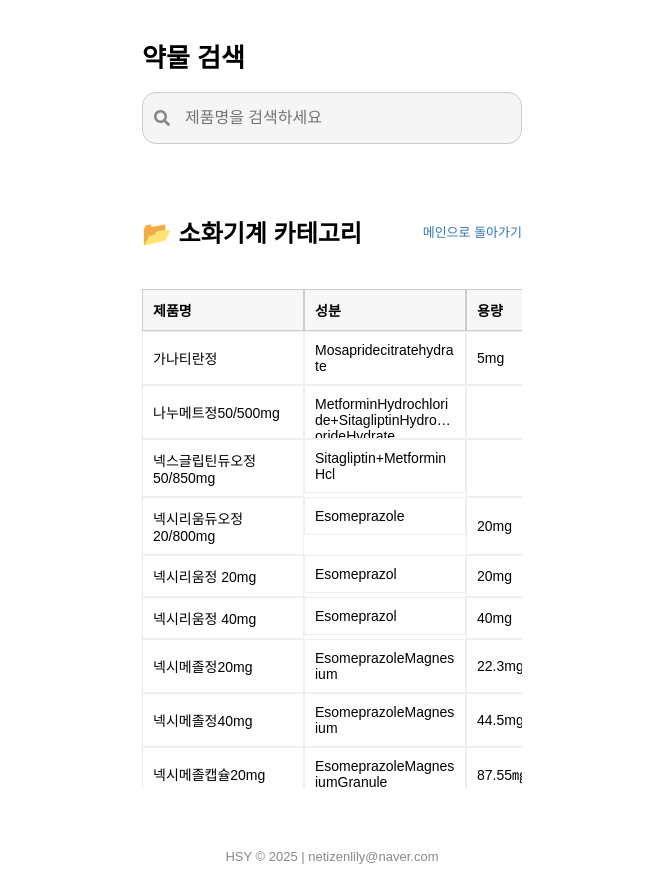
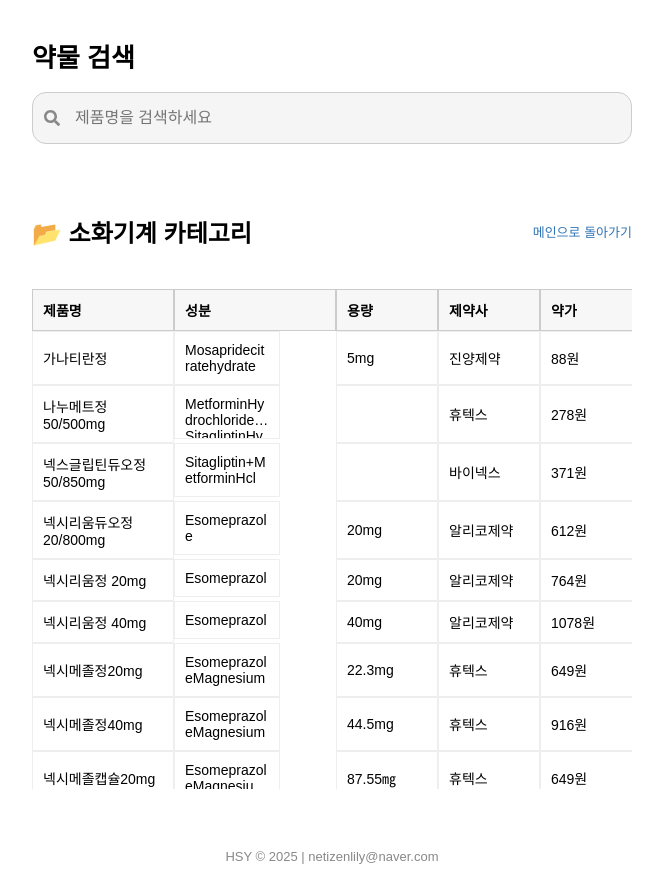
Before and after one commit to dasampharm/dasanpharm, a React (Create React App) app: page / in a window 1280 px wide. Both pictures are taken after a click on the button "소화기계". Shown: the whole page, without its empty margins (308-971 px from the left). Built offline with nearby package versions, Linux system fonts and the light colour scheme.

Commit message:
Update_933

```diff
--- a/src/App.js
+++ b/src/App.js
@@ -65,7 +65,7 @@ function App() {
   };
 
   return (
-    <div style={{ padding: "20px", fontFamily: "sans-serif", maxWidth: "380px", margin: "0 auto" }}>
+    <div style={{ padding: "20px", fontFamily: "sans-serif", maxWidth: "600px", margin: "0 auto" }}>
       <div style={{ position: "sticky", top: 0, zIndex: 10, backgroundColor: "#fff", paddingBottom: "10px" }}>
         <h1 style={{ fontSize: "26px" }}>약물 검색</h1>
         <div style={{ display: "flex", gap: "8px" }}>
@@ -133,33 +133,27 @@ function App() {
             <table style={{ minWidth: "900px", borderCollapse: "separate", borderSpacing: "0", fontSize: "14px", width: "100%" }}>
               <thead>
                 <tr>
-                  <th style={{ padding: "10px", border: "1px solid #ccc", backgroundColor: "#f7f7f7", textAlign: "left", position: "sticky", top: 0, left: 0, zIndex: 4, minWidth: "140px", whiteSpace: "normal", wordBreak: "break-word", maxWidth: "4.5em" }}>제품명</th>
+                  <th style={{ padding: "10px", border: "1px solid #ccc", backgroundColor: "#f7f7f7", textAlign: "left", position: "sticky", top: 0, left: 0, zIndex: 4, minWidth: "120px", whiteSpace: "normal", wordBreak: "break-word" }}>제품명</th>
+                  <th style={{ padding: "10px", border: "1px solid #ccc", backgroundColor: "#f7f7f7", textAlign: "left", position: "sticky", top: 0, zIndex: 2, minWidth: "140px", whiteSpace: "normal", wordBreak: "break-word" }}>성분</th>
                   {[
-                    { label: "성분", width: "140px" },
-                    { label: "용량", width: "80px" },
-                    { label: "제약사", width: "120px" },
-                    { label: "약가", width: "80px" },
-                    { label: "요율", width: "80px" },
-                    { label: "환산액", width: "80px" },
-                    { label: "품절", width: "80px" },
-                    { label: "비고", width: "120px" }
-                  ].map(({ label, width }, i) => (
-                    <th key={i} style={{ padding: "10px", border: "1px solid #ccc", backgroundColor: "#f7f7f7", textAlign: "left", position: "sticky", top: 0, zIndex: 2, minWidth: width, whiteSpace: "nowrap" }}>{label}</th>
+                    "용량", "제약사", "약가", "요율", "환산액", "품절", "비고"
+                  ].map((label, i) => (
+                    <th key={i} style={{ padding: "10px", border: "1px solid #ccc", backgroundColor: "#f7f7f7", textAlign: "left", position: "sticky", top: 0, zIndex: 2, minWidth: "80px", whiteSpace: "nowrap" }}>{label}</th>
                   ))}
                 </tr>
               </thead>
               <tbody>
                 {getFilteredDrugs().map((drug, index) => (
                   <tr key={index}>
-                    <td style={{ padding: "10px", border: "1px solid #eee", minWidth: "140px", whiteSpace: "normal", wordBreak: "break-word", overflowWrap: "break-word", maxWidth: "4.5em", position: "sticky", left: 0, background: "#fff", zIndex: 1 }}>{drug["제품명"]}</td>
-                    <td style={{ padding: "10px", border: "1px solid #eee", minWidth: "140px", whiteSpace: "normal", wordBreak: "break-word", overflowWrap: "break-word", maxWidth: "6em", display: "-webkit-box", WebkitLineClamp: 2, WebkitBoxOrient: "vertical", overflow: "hidden", textOverflow: "ellipsis" }}>{drug["성분"]}</td>
-                    <td style={{ padding: "10px", border: "1px solid #eee", minWidth: "80px", whiteSpace: "nowrap" }}>{drug["용량"]}</td>
-                    <td style={{ padding: "10px", border: "1px solid #eee", minWidth: "120px", whiteSpace: "nowrap" }}>{drug["제약사"]}</td>
-                    <td style={{ padding: "10px", border: "1px solid #eee", minWidth: "80px", whiteSpace: "nowrap" }}>{drug["약가"]}</td>
-                    <td style={{ padding: "10px", border: "1px solid #eee", minWidth: "80px", whiteSpace: "nowrap" }}>{drug["요율"]}</td>
-                    <td style={{ padding: "10px", border: "1px solid #eee", minWidth: "80px", whiteSpace: "nowrap" }}>{drug["환산액"]}</td>
-                    <td style={{ padding: "10px", border: "1px solid #eee", minWidth: "80px", whiteSpace: "nowrap" }}>{drug["품절"]}</td>
-                    <td style={{ padding: "10px", border: "1px solid #eee", minWidth: "120px", whiteSpace: "nowrap" }}>{drug["비고"]}</td>
+                    <td style={{ padding: "10px", border: "1px solid #eee", whiteSpace: "normal", wordBreak: "break-word", overflowWrap: "break-word", position: "sticky", left: 0, background: "#fff", zIndex: 1 }}>{drug["제품명"]}</td>
+                    <td style={{ padding: "10px", border: "1px solid #eee", whiteSpace: "normal", wordBreak: "break-word", overflowWrap: "break-word", maxWidth: "6em", overflow: "hidden", textOverflow: "ellipsis", display: "-webkit-box", WebkitLineClamp: 2, WebkitBoxOrient: "vertical" }}>{drug["성분"]}</td>
+                    <td style={{ padding: "10px", border: "1px solid #eee", whiteSpace: "normal", wordBreak: "break-word", overflowWrap: "break-word", maxWidth: "6em" }}>{drug["용량"]}</td>
+                    <td style={{ padding: "10px", border: "1px solid #eee", whiteSpace: "normal", wordBreak: "break-word", overflowWrap: "break-word", maxWidth: "6em" }}>{drug["제약사"]}</td>
+                    <td style={{ padding: "10px", border: "1px solid #eee", whiteSpace: "nowrap" }}>{drug["약가"]}</td>
+                    <td style={{ padding: "10px", border: "1px solid #eee", whiteSpace: "nowrap" }}>{drug["요율"]}</td>
+                    <td style={{ padding: "10px", border: "1px solid #eee", whiteSpace: "nowrap" }}>{drug["환산액"]}</td>
+                    <td style={{ padding: "10px", border: "1px solid #eee", whiteSpace: "nowrap" }}>{drug["품절"]}</td>
+                    <td style={{ padding: "10px", border: "1px solid #eee", whiteSpace: "nowrap" }}>{drug["비고"]}</td>
                   </tr>
                 ))}
               </tbody>
```
